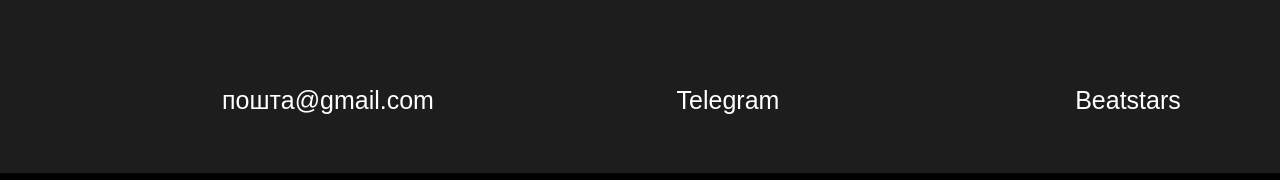
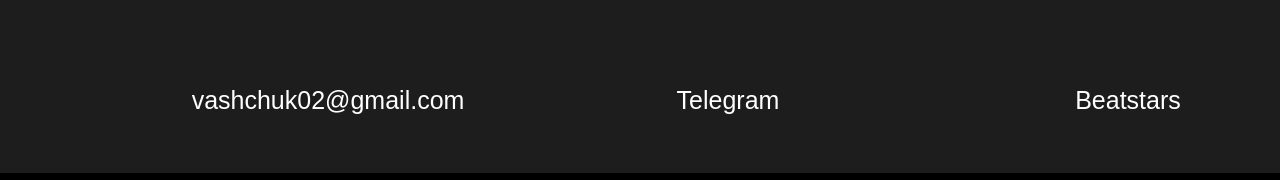
Before and after one commit to ever999/ovsbeats.github.io, a plain HTML site: page index.html in a window 1280 px wide. Shown: the part 1727-1907 px from the top of the page. Drawn offline with Linux system fonts and the light colour scheme; some icons are missing.

Commit message:
Update index.html

```diff
--- a/index.html
+++ b/index.html
@@ -55,7 +55,7 @@
         <div class="info">
             <a name="contacts"><h1 class="title__info">Contacts - OVSanchez</h1>
             <div class="contacts__conect">
-                <a href="mailto:ask@htmlbook.ru"><div class="cnt mail">пошта@gmail.com</div></a>
+                <a href="mailto:ask@htmlbook.ru"><div class="cnt mail">vashchuk02@gmail.com</div></a>
                 <a href="https://t.me/ovsbeats"><div class="cnt"><i class="fa fa-telegram" aria-hidden="true"></i>Telegram</div></a>
                 <a href="https://www.beatstars.com/ovsanchez/feed"><div class="cnt">Beatstars</div></a>
             </div></a>
```
